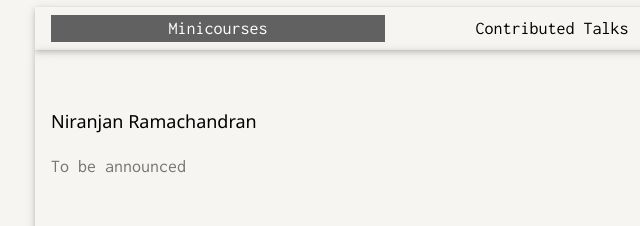
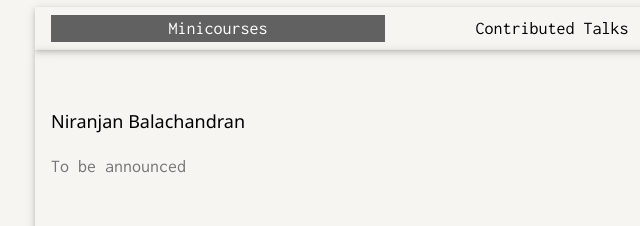
Before and after one commit to amriprasad/meru_comb, a plain HTML site: page index.html in a window 1280 px wide. Shown: the part 1154-1380 px from the top of the page, 255-895 px from the left. Drawn offline with nearby package versions, Linux system fonts and the light colour scheme.

Commit message:
corrected speakers name

```diff
--- a/index.html
+++ b/index.html
@@ -87,7 +87,7 @@ body, html {
     </div>
 
     <div id="minic" class="w3-container menu w3-padding-48 w3-card">
-      <h5>Niranjan Ramachandran</h5>
+      <h5>Niranjan Balachandran</h5>
       <p class="w3-text-grey">To be announced</p><br>
 
       <h5>Santosha Kumar Pattanayak</h5>
```
